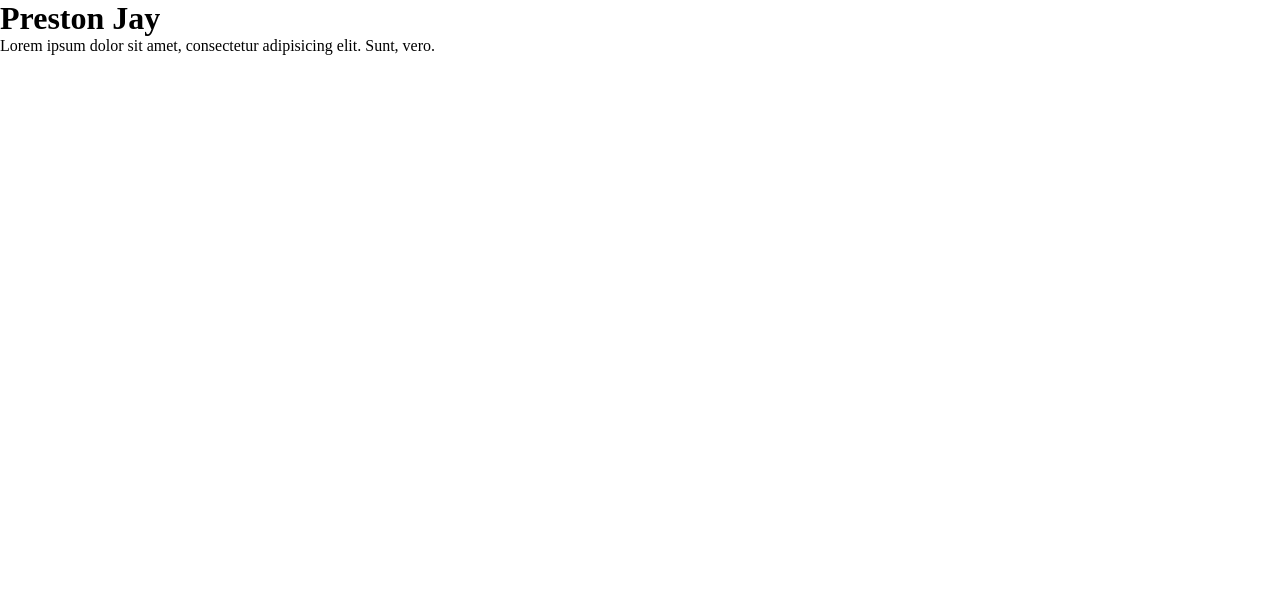
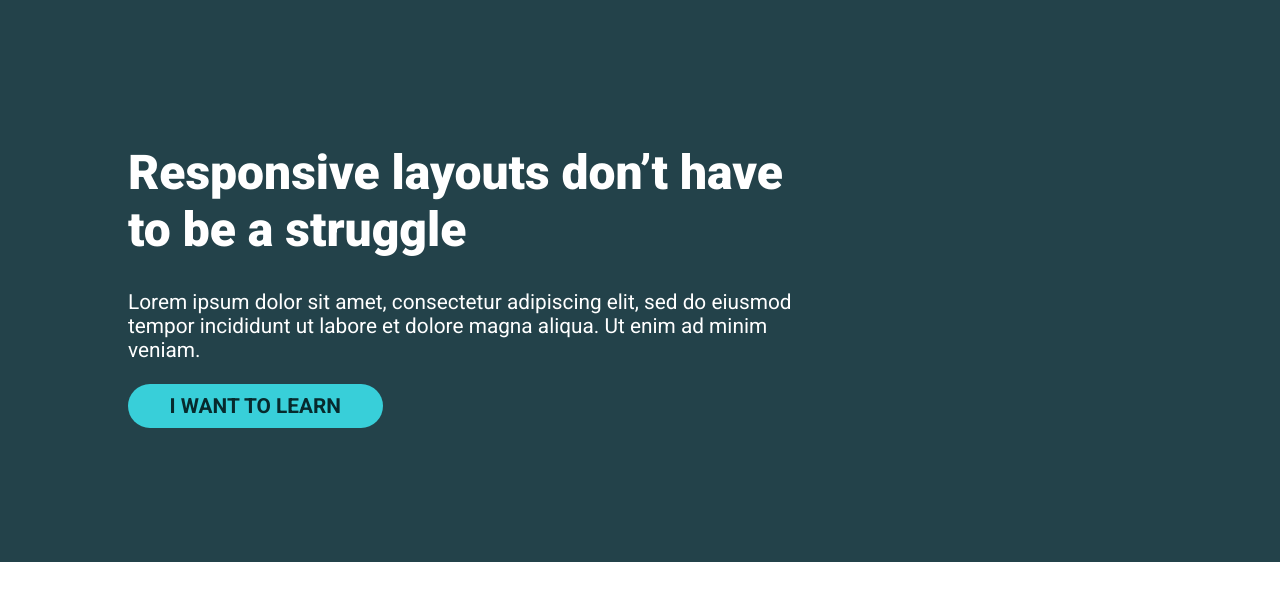
Before and after one commit to prestonevans/kevinPowellDay3, a plain HTML site: page index.html in a window 1280 px wide. Drawn offline with nearby package versions, Linux system fonts and the light colour scheme; files that its build step writes are made by us from their sources.

Commit message:
finished challenge

```diff
--- a/index.html
+++ b/index.html
@@ -8,22 +8,15 @@
     <title>Preston Jay</title>
 	<script src="https://kit.fontawesome.com/ad835ba750.js" crossorigin="anonymous"></script>
     <link rel="stylesheet" href="css/style.css">
+    <script defer src="js/app.js"></script>
 </head>
 
 <body>
     <header>
-        <nav>
-
-        </nav>
+        <h1>Responsive layouts don’t have to be a struggle</h1>
+        <p>Lorem ipsum dolor sit amet, consectetur adipiscing elit, sed do eiusmod tempor incididunt ut labore et dolore magna aliqua. Ut enim ad minim veniam.</p>
+        <a href="#">i want to learn</a>
     </header>
-    <main>
-        <h1>Preston Jay</h1>
-        <p>Lorem ipsum dolor sit amet, consectetur adipisicing elit. Sunt, vero.</p>
-    </main>
-    <footer>
-
-    </footer>
-    <script src="js/app.js"></script>
 </body>
 
 </html>
--- a/scss/style.scss
+++ b/scss/style.scss
@@ -1,5 +1,45 @@
+@import url('https://fonts.googleapis.com/css2?family=Roboto:wght@400;700;900&display=swap');
+:root {
+	--primary-color:rgba(35, 66, 74, 1);
+	--secondary-color: rgb(255, 255, 255);
+	--tertiary-color: rgba(56, 207, 217, 1);
+	--text-color: rgba(7, 42, 45, 1);
+	--max-width: 42rem
+}
 * {
 	border: 0;
 	padding: 0;
 	margin: 0;
 }
+body {
+	font-family: 'Roboto', sans-serif;
+}
+header {
+	background-color: var(--primary-color);
+	color: var(--secondary-color);
+	padding: 9rem 8rem;
+	* {
+		margin-bottom: 2rem;
+	}
+	h1 {
+		font-size: 3rem;
+		max-width: var(--max-width);
+		font-weight: 900;
+	}
+	p {
+		font-weight: 400;
+		font-size: 1.3rem;
+		max-width: var(--max-width);
+	}
+	a {
+		text-decoration: none;
+		background-color: var(--tertiary-color);
+		text-transform: uppercase;
+		color: var(--text-color);
+		background-color: var(--tertiary-color);
+		font-size: 1.3rem;
+		font-weight: 700;
+		padding: .5em 2em;
+		border-radius: 2em;
+	}
+}
```
Also changed, not shown: css/style.css (added), 1 other file.
